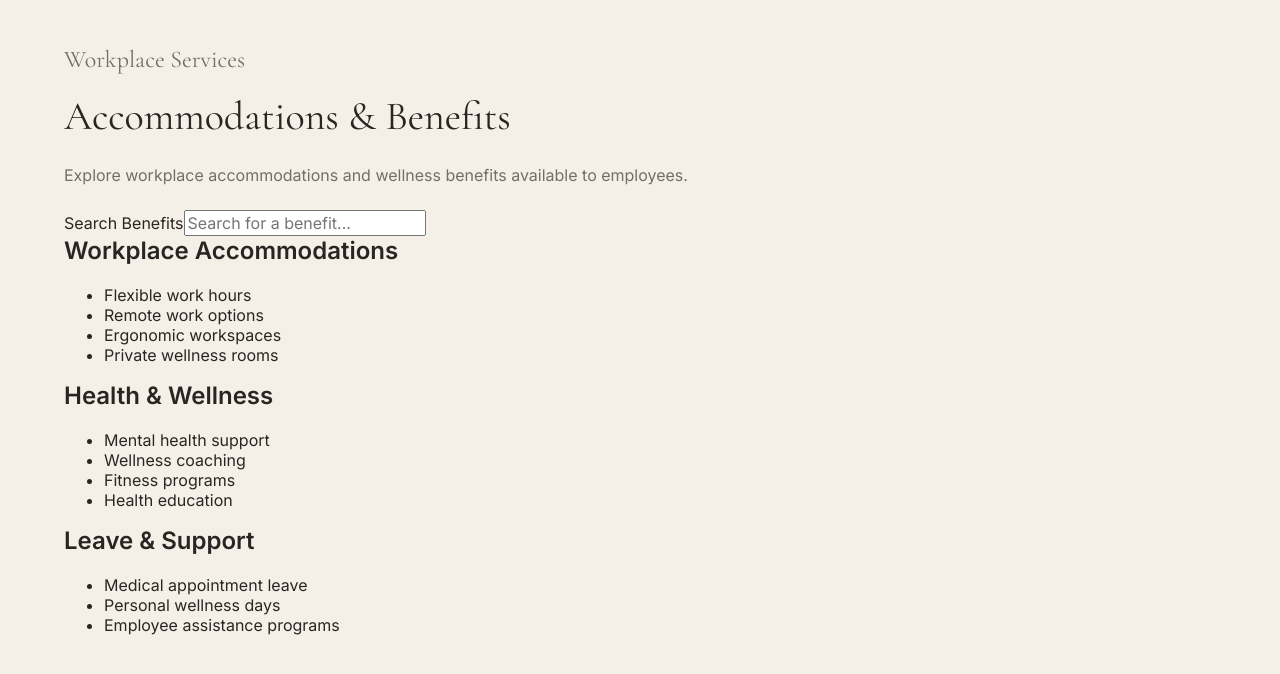
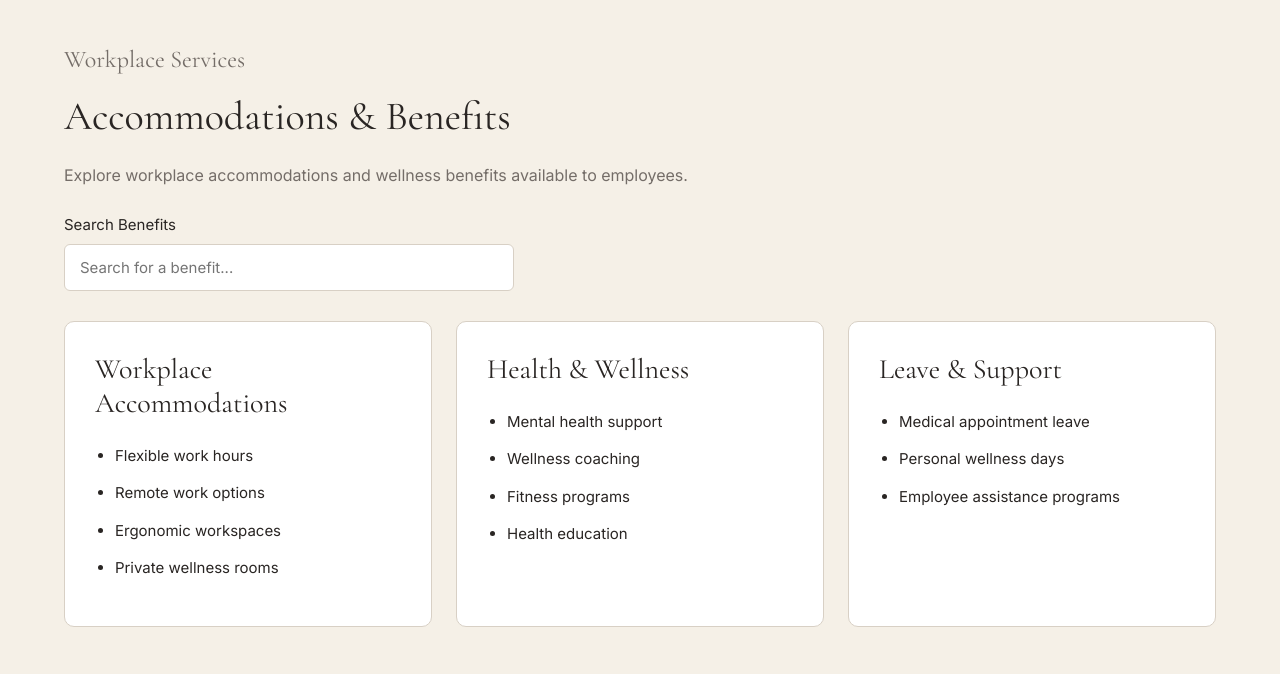
Before and after one commit to Anne-Marie2000/Smart-Wellness-Project, a React (Vite) app: page /accommodations-benefits in a window 1280 px wide. Shown: the top 674 px of the page. Built offline with nearby package versions, Linux system fonts and the light colour scheme.

Commit message:
Update App.css

```diff
--- a/src/App.css
+++ b/src/App.css
@@ -868,3 +868,69 @@ select:focus-visible {
     width: 25px;
   }
 }
+
+.benefits-search {
+  margin: 30px 0;
+}
+
+.benefits-search label {
+  display: block;
+  margin-bottom: 10px;
+  font-size: 15px;
+}
+
+.benefits-search input {
+  width: 100%;
+  max-width: 450px;
+  padding: 13px 15px;
+  border: 1px solid var(--border);
+  border-radius: 6px;
+  background: white;
+  font-size: 15px;
+}
+
+.benefits-page-grid {
+  display: grid;
+  grid-template-columns: repeat(3, 1fr);
+  gap: 24px;
+}
+
+.benefit-card {
+  background: white;
+  border: 1px solid var(--border);
+  border-radius: 10px;
+  padding: 30px;
+}
+
+.benefit-card h2 {
+  font-family: "Cormorant Garamond", serif;
+  font-size: 28px;
+  font-weight: 400;
+  margin-bottom: 25px;
+}
+
+.benefit-card ul {
+  padding-left: 20px;
+}
+
+.benefit-card li {
+  margin-bottom: 15px;
+  font-size: 15px;
+  line-height: 1.5;
+}
+
+@media (max-width: 900px) {
+  .benefits-page-grid {
+    grid-template-columns: repeat(2, 1fr);
+  }
+}
+
+@media (max-width: 600px) {
+  .benefits-page-grid {
+    grid-template-columns: 1fr;
+  }
+
+  .benefit-card {
+    padding: 22px;
+  }
+}
```
